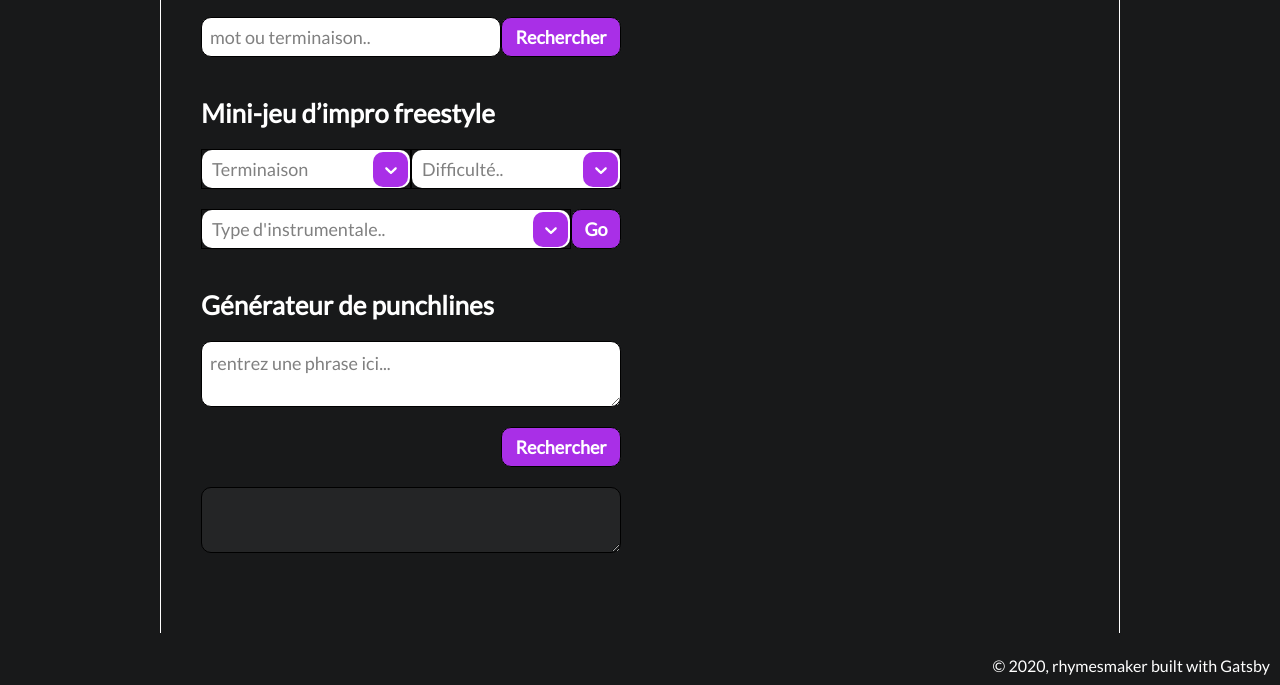
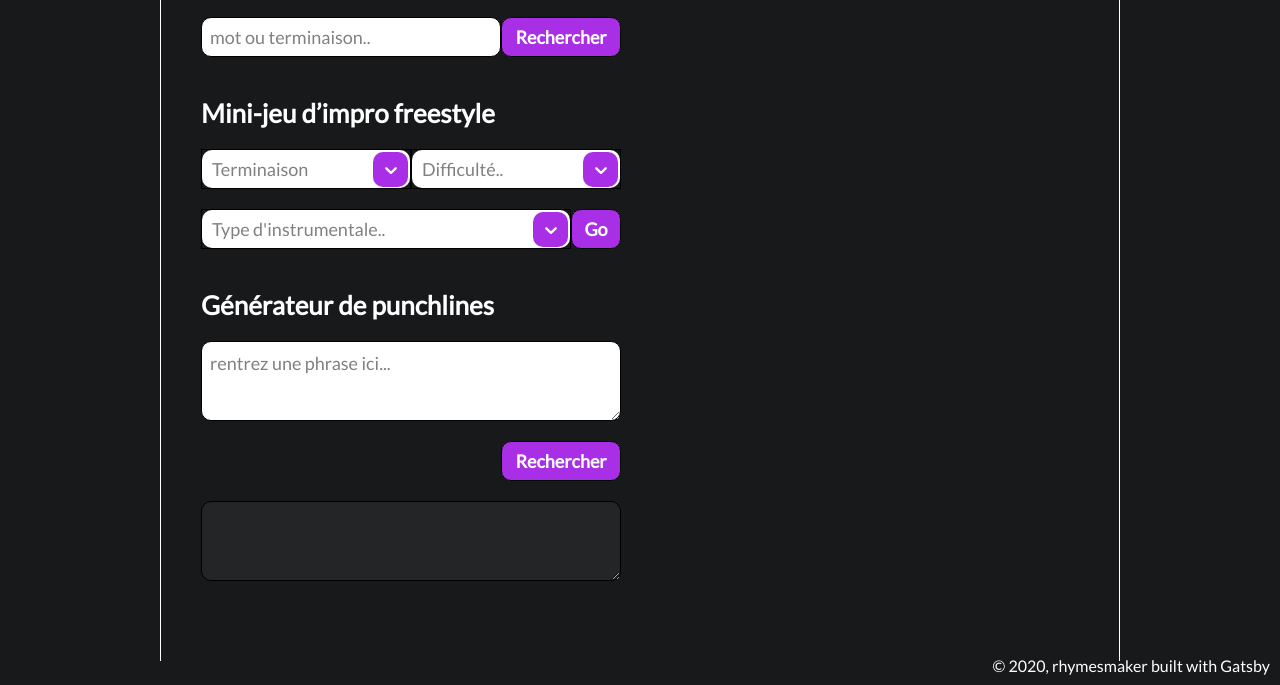
Before and after one commit to dylan-13/rhymesmaker, a Gatsby site: page / in a window 1280 px wide. Shown: the part 115-800 px from the top of the page. Built offline with nearby package versions, Linux system fonts and the light colour scheme; Gatsby itself is replaced by a stand-in of ours; a web font is replaced by a local one.

Commit message:
fix: min height for text area

```diff
--- a/src/components/TextArea/TextArea.module.css
+++ b/src/components/TextArea/TextArea.module.css
@@ -15,6 +15,7 @@
   margin: 20px 0;
   width: 100%;
   max-width: 420px;
+  min-height: 80px;
   resize: vertical;
   padding: 10px 8px;
   border: 1px solid #000000;
```
